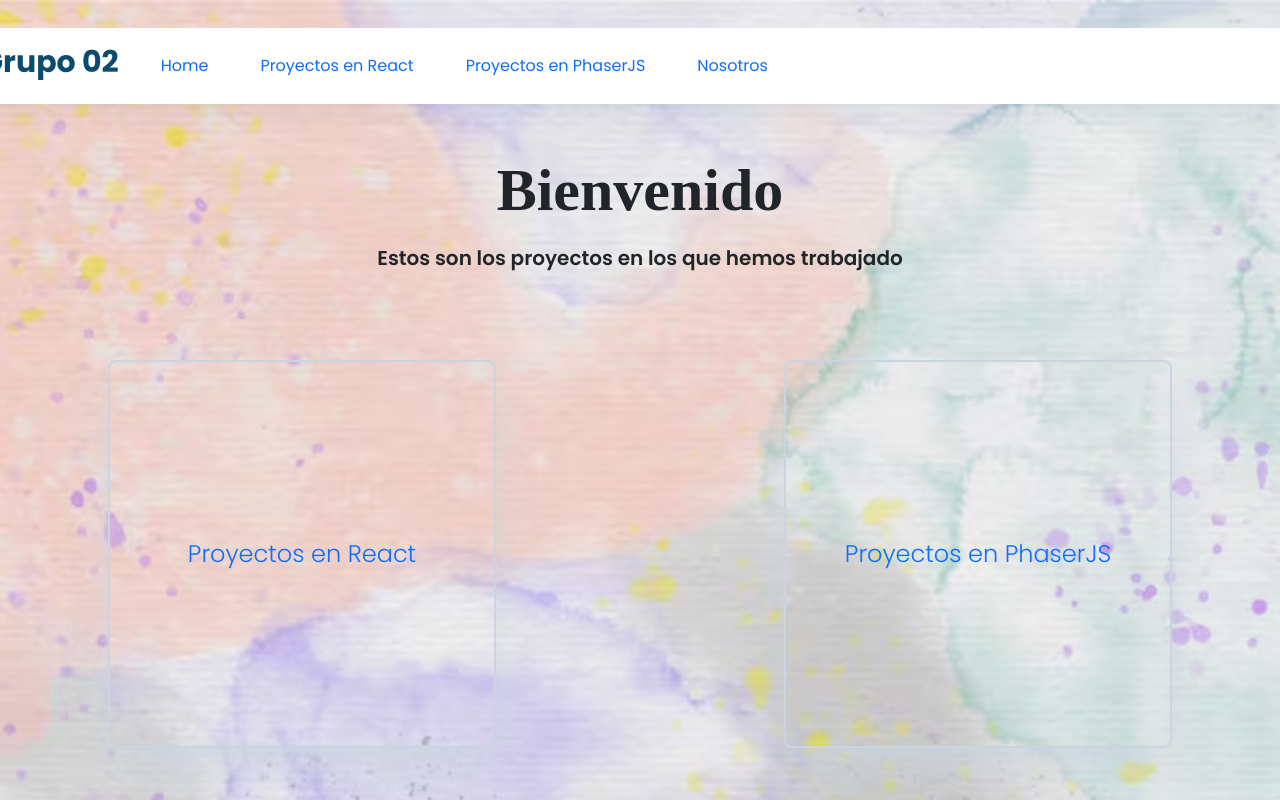
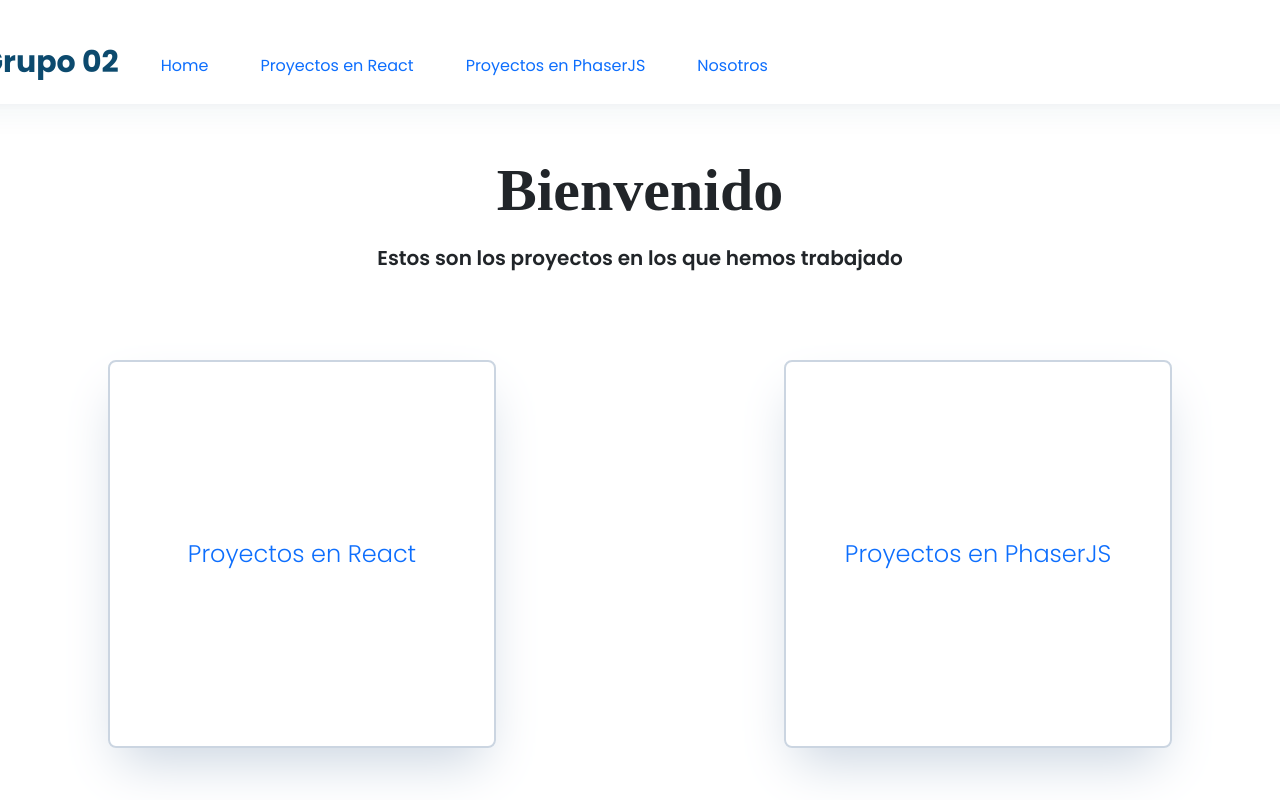
Before and after one commit to AmaruSegovia/TrabajoFinalFPWGrupoN02, a React (Create React App) app: page / in a window 1280 px wide. Shown: the top 800 px of the page. Built offline with nearby package versions, Linux system fonts and the light colour scheme.

Commit message:
se quita el fondo
el fonde abarca toda la pagina entera por lo que se lo quita

```diff
--- a/src/components/juegoAnimales/Estilo.css
+++ b/src/components/juegoAnimales/Estilo.css
@@ -4,7 +4,7 @@ body {
     align-items: center;
     height: 100vh;
     margin: 0;
-    background-image: url('/public/img/JuegoAnimales/fondo.png');
+    /* background-image: url('/public/img/JuegoAnimales/fondo.png'); */
     background-size: cover;
     background-repeat: no-repeat;
     background-attachment: fixed;
```
